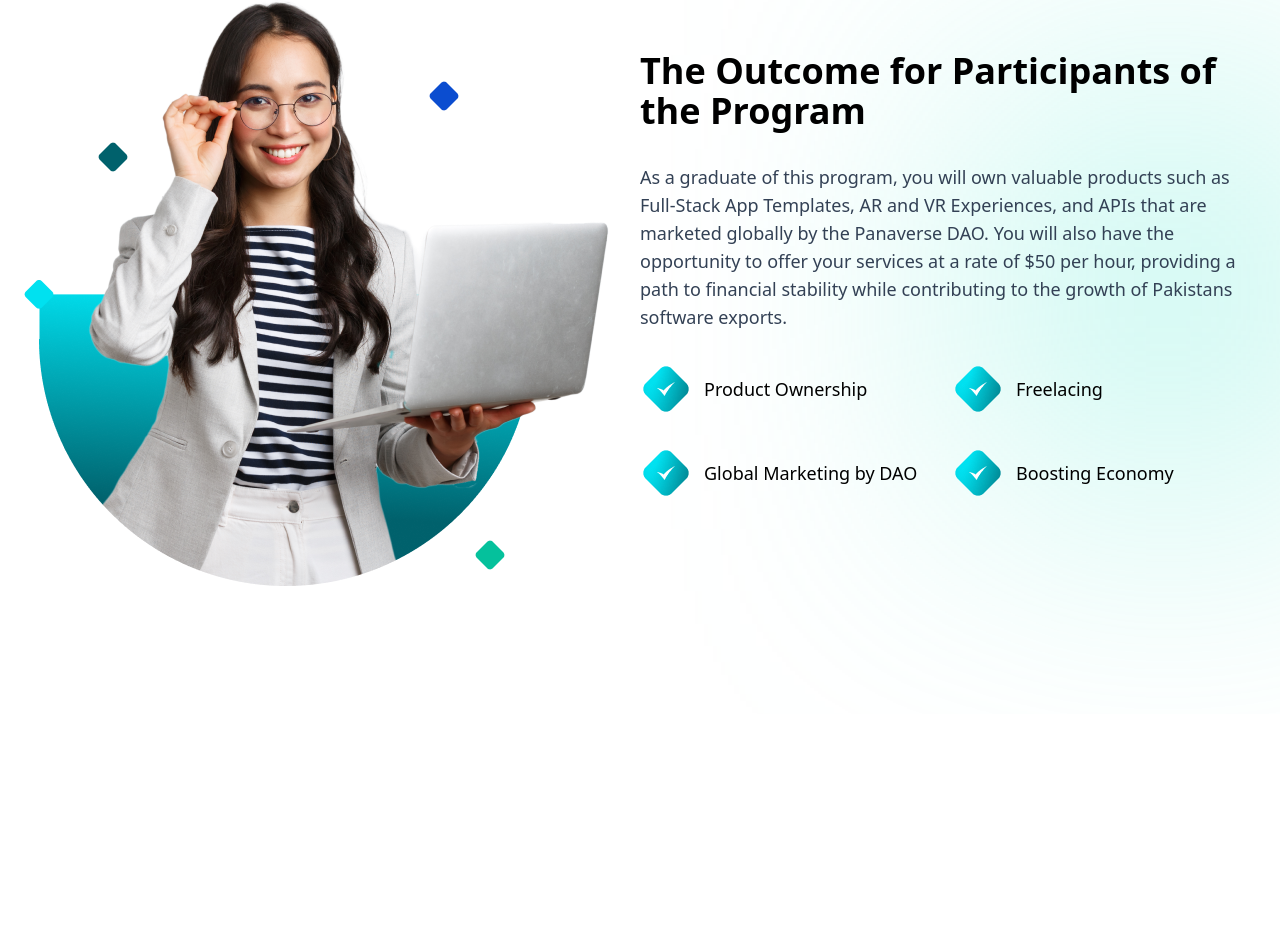
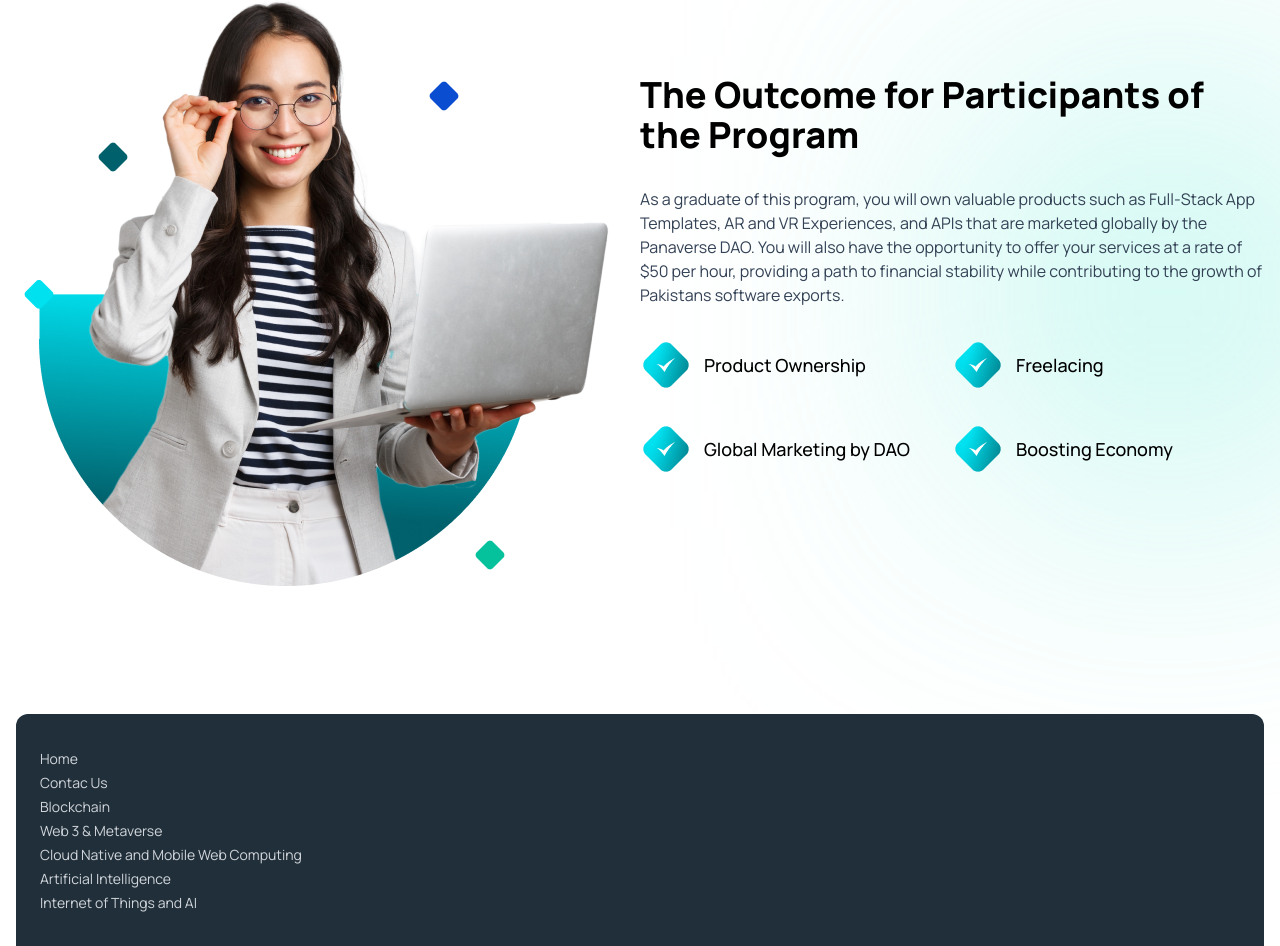
Before and after one commit to MansoorAkhter/panaverse-dao, a Next.js app: page / in a window 1280 px wide. Shown: the part 2362-3308 px from the top of the page. Before the commit the page ends 3076 px from the top, so only its background shows below. Built offline with nearby package versions, Linux system fonts and the light colour scheme.

Commit message:
font update 'Manrope'

```diff
--- a/src/app/page.tsx
+++ b/src/app/page.tsx
@@ -1,23 +1,34 @@
 import BottomSection from "@/components/widgets/BottomSection";
 import CoreTracks from "@/components/widgets/CoreTracks";
+import Footer from "@/components/widgets/Footer";
 import Hero from "@/components/widgets/Hero";
 import SpecializedTracks from "@/components/widgets/SpecializedTracks";
+import { Manrope } from 'next/font/google'
+
+const manrope = Manrope({
+  weight: ['300', '400', '500', '600', '700', '800'],
+  style: ['normal'],
+  subsets: ['latin'],
+  variable: '--font-manrope',
+})
 
 export default function Home() {
   return (
     <>
-      <main>
+      <main className={`${manrope.variable} font-sans`}>
         <div className="relative">
           <Hero />
           <div className="w-60 h-60 bg-teal-400 absolute -z-50 blur-[135px] mt-20 -ml-[70px]" />
           <CoreTracks />
         </div>
+
         <SpecializedTracks />
-
         <div className="relative">
           <div className="w-60 h-60 bg-teal-300 absolute -z-50 blur-[150px] top-44 -right-2" />
           <BottomSection />
         </div>
+
+        <Footer />
       </main>
     </>
   )
--- a/src/components/widgets/BottomSection.tsx
+++ b/src/components/widgets/BottomSection.tsx
@@ -37,11 +37,11 @@ const BottomSection = () => {
 
                     {/* Rigth Box */}
                     <div className="basis-6/12 flex flex-col justify-center">
-                        <h3 className="font-bold text-4xl">
+                        <h3 className="font-extrabold text-4xl max-w-xl">
                             The Outcome for Participants of the Program
                         </h3>
 
-                        <p className="text-slate-700 text-lg my-8 max-w-2xl">
+                        <p className="text-slate-700 my-8 max-w-2xl">
                             As a graduate of this program, you will own valuable products such as Full-Stack App Templates, AR and VR Experiences, and APIs that are marketed globally by the Panaverse DAO. You will also have the opportunity to offer your services at a rate of $50 per hour, providing a path to financial stability while contributing to the growth of Pakistans software exports.
                         </p>
 
--- /dev/null
+++ b/src/components/widgets/Footer.tsx
@@ -0,0 +1,52 @@
+import Link from "next/link";
+import Wrapper from "@/components/shared/Wrapper";
+
+const Footer = () => {
+    return (
+        <section>
+            <Wrapper>
+                <div className="bg-[#202F39] rounded-t-xl px-6 py-8">
+                    {FooterData.map((item, index) => (
+                        <div key={index} className="">
+                            <Link href={item.route} className="text-gray-300 text-sm">{item.name}</Link>
+                        </div>))}
+                </div>
+            </Wrapper>
+        </section>
+    );
+};
+
+export default Footer;
+
+
+const FooterData = [
+    {
+        name: "Home",
+        route: "/"
+    },
+    {
+        name: "Contac Us",
+        route: "/contact-us"
+    },
+    {
+        name: "Blockchain",
+        route: "/blockchain"
+    },
+    {
+        name: "Web 3 & Metaverse",
+        route: "/web3metaverse"
+    },
+    {
+        name: "Cloud Native and Mobile Web Computing",
+        route: "/cloudnative"
+    },
+    {
+        name: "Artificial Intelligence",
+        route: "/ai"
+    },
+    {
+        name: "Internet of Things and AI",
+        route: "/iot"
+    },
+
+]
--- a/src/components/widgets/Hero.tsx
+++ b/src/components/widgets/Hero.tsx
@@ -13,7 +13,7 @@ const Hero = () => {
                         <h4 className="text-[#00616C] font-semibold mt-4">
                             Presidential Initiative for Artificial Intelligence and Computing (PIAIC)
                         </h4>
-                        <h1 className="text-5xl font-bold sm:text-6xl my-3">
+                        <h1 className="text-5xl font-extrabold sm:text-6xl my-3">
                             Certified Web 3.0 and Metaverse Developer
                         </h1>
 
--- a/tailwind.config.js
+++ b/tailwind.config.js
@@ -1,3 +1,5 @@
+const { fontFamily } = require('tailwindcss/defaultTheme')
+
 /** @type {import('tailwindcss').Config} */
 module.exports = {
   content: [
@@ -12,7 +14,10 @@ module.exports = {
     extend: {
       colors: {
         primary: "#00616C"
-      }
+      },
+      fontFamily: {
+        sans: ['var(--font-manrope)', ...fontFamily.sans],
+      },
     },
     // screens: {
     //   xs: "350px",
```
